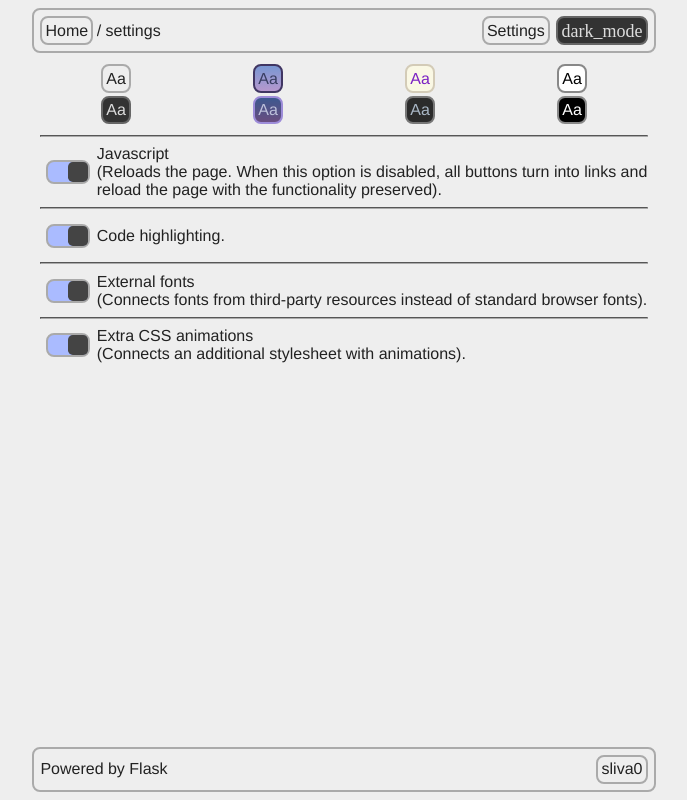
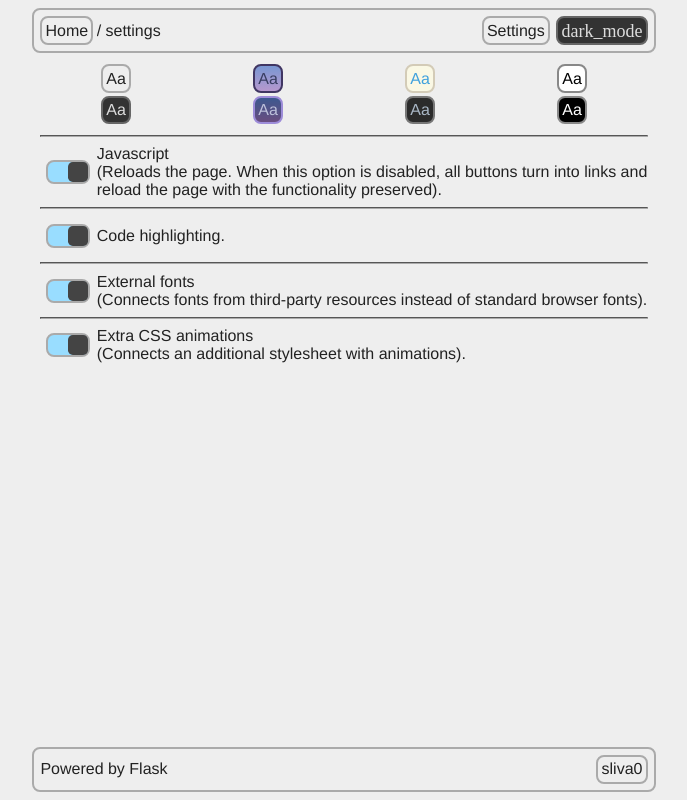
Before and after one commit to sliva0/slightly_bitten_site, a Flask app: page /settings in a window 1280 px wide. Shown: the whole page, without its empty margins (296-983 px from the left). Run offline with Flask 2, Linux system fonts and the light colour scheme; some libraries are stand-ins or nearby versions; some web fonts are replaced.

Commit message:
fix themes

```diff
--- a/src/main.py
+++ b/src/main.py
@@ -136,7 +136,7 @@ def init(app: flask.Flask):
     app.add_url_rule('/', view_func=file_finder)
     app.add_url_rule('/<path:subpath>', view_func=file_finder)
 
-    app.add_url_rule('/source', view_func=source_file_finder)
+    app.add_url_rule('/source/', view_func=source_file_finder)
     app.add_url_rule('/source/<path:subpath>', view_func=source_file_finder)
 
     app.register_error_handler(404, error404_handler)
--- a/static/css/base.css
+++ b/static/css/base.css
@@ -60,7 +60,7 @@ code {
 }
 
 a {
-    color: var(--active);
+    color: var(--fg-hl);
 }
 
 hr {
--- a/static/css/themes.css
+++ b/static/css/themes.css
@@ -2,17 +2,19 @@
 
 .theme-common .type-light, .button.theme-common.type-light {
     --fg: #222;
+    --fg-hl: #48f;
     --bg: #eee;
     --border: #aaa;
     --hover: #ccc;
     --slider: #444;
     --slider-hover: #555;
     --inactive: #888;
-    --active: #abf;
+    --active: #9df;
 }
 
 .theme-common .type-dark, .button.theme-common.type-dark {
     --fg: #ddd;
+    --fg-hl: #88d;
     --bg: #333;
     --border: #666;
     --hover: #555;
@@ -25,17 +27,19 @@
 
 .theme-plum .type-light, .button.theme-plum.type-light {
     --fg: hsl(232, 27%, 30%);
+    --fg-hl: hsl(273, 40%, 50%);
     --bg: linear-gradient(hsl(220, 50%, 65%), hsl(273, 35%, 70%));
     --border: hsl(253, 29%, 30%);
     --hover: hsl(220, 43%, 60%);
-    --slider: hsl(220, 40%, 60%);
-    --slider-hover: hsl(220, 70%, 60%);
-    --inactive: hsl(220, 50%, 50%);
-    --active: hsl(273, 29%, 50%);
+    --slider: hsl(220, 40%, 50%);
+    --slider-hover: hsl(220, 40%, 40%);
+    --inactive: hsl(220, 50%, 65%);
+    --active: hsl(273, 29%, 65%);
 }
 
 .theme-plum .type-dark, .button.theme-plum.type-dark {
     --fg: hsl(232, 30%, 80%);
+    --fg-hl: hsl(228, 100%, 83%);
     --bg: linear-gradient(hsl(220, 40%, 40%), hsl(273, 25%, 40%));
     --border: hsl(253, 50%, 70%);
     --hover: hsl(220, 43%, 45%);
@@ -47,18 +51,20 @@
 
 
 .theme-darcula .type-light, .button.theme-darcula.type-light {
-    --fg: #7b22c3;
-    --bg: #FAF8E4;
-    --border: #D3CBB7;
+    --fg: #40a1dd;
+    --fg-hl: #7b22c3;
+    --bg: #faf8e4;
+    --border: #d3cbb7;
     --hover: #ece8c6;
-    --slider: #9c7ab8;
-    --slider-hover: #b59cc9;
+    --slider: hsl(240, 40%, 70%);
+    --slider-hover: hsl(240, 40%, 75%);
     --inactive: #bbc4c4;
-    --active: #5cd693;
+    --active: #b9e085;
 }
 
 .theme-darcula .type-dark, .button.theme-darcula.type-dark {
     --fg: #A9B7C6;
+    --fg-hl: #88d;
     --bg: #2B2B2B;
     --border: #777;
     --hover: #555;
@@ -70,6 +76,7 @@
 
 .theme-mono .type-light, .button.theme-mono.type-light {
     --fg: #000;
+    --fg-hl: #888;
     --bg: #fff;
     --border: #888;
     --hover: #bbb;
@@ -81,6 +88,7 @@
 
 .theme-mono .type-dark, .button.theme-mono.type-dark {
     --fg: #fff;
+    --fg-hl: #aaa;
     --bg: #000;
     --border: #888;
     --hover: #444;
```
